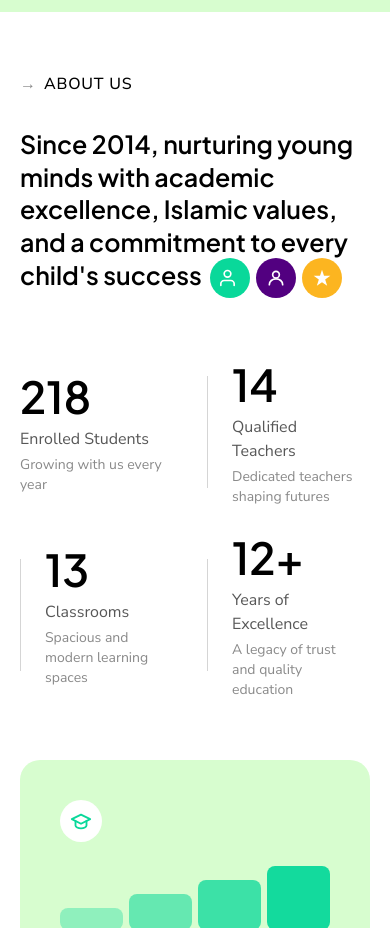
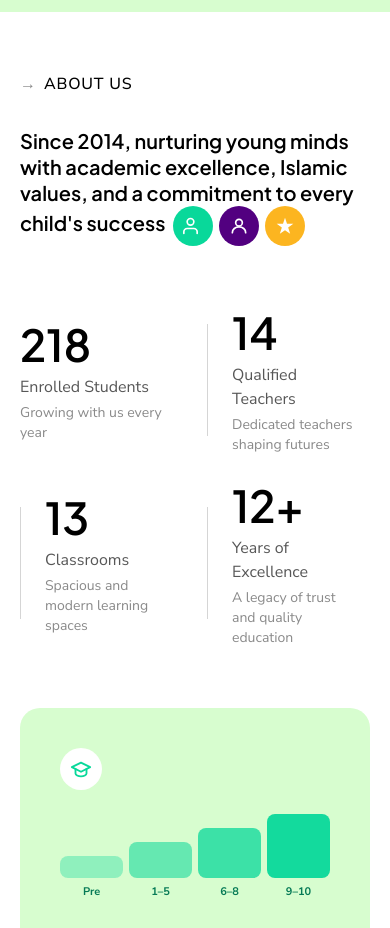
Before and after one commit to Zuhairshad/RahmiaSchool, a Next.js app: page / in a window 390 px wide. Shown: the part 860-1788 px from the top of the page. Built offline with nearby package versions, Linux system fonts and the light colour scheme; a web font is replaced by a local one.

Commit message:
About heading: 28px on laptops, 20px on phones

```diff
--- a/app/page.tsx
+++ b/app/page.tsx
@@ -66,7 +66,7 @@ export default function HomePage() {
           /* ── About section ── */
           .about-title-row { flex-direction: column !important; gap: 16px !important; }
           .about-heading-wrapper { width: 100% !important; flex-shrink: 1 !important; }
-          .about-heading { font-size: 25px !important; font-weight: 400 !important; line-height: 1.3 !important; }
+          .about-heading { font-size: 20px !important; font-weight: 400 !important; line-height: 1.3 !important; }
           .about-stats-row { flex-wrap: wrap !important; gap: 24px !important; }
           .about-stats-row > div { flex: 1 1 140px !important; }
           .about-cards-row { height: auto !important; flex-wrap: wrap !important; }
--- a/components/home/AboutSection.tsx
+++ b/components/home/AboutSection.tsx
@@ -77,7 +77,7 @@ export default function AboutSection() {
               className="about-heading"
               style={{
                 fontFamily: "var(--font-heading)",
-                fontSize: 33,
+                fontSize: 28,
                 fontWeight: 600,
                 lineHeight: 1.3,
                 color: "#000",
```
